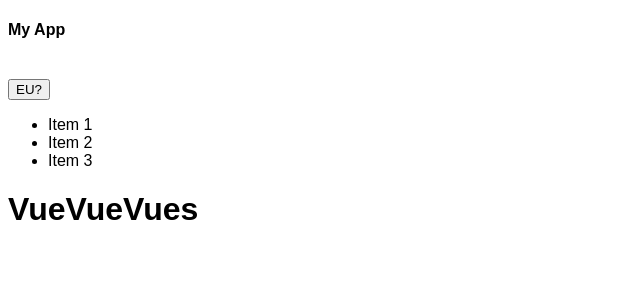
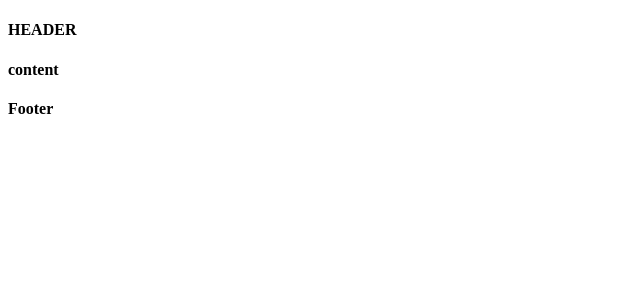
Before and after one commit to JuanesAdriano/my-vue-app, a Vue app: page / in a window 1280 px wide. Shown: the top 300 px of the page, without its empty margins (0-640 px from the left). Built offline with nearby package versions, Linux system fonts and the light colour scheme.

Commit message:
Passando nova estrutura para o App.vue

```diff
--- a/src/App.vue
+++ b/src/App.vue
@@ -1,46 +1,23 @@
 <template>
-    <div id="app">
-        <my-menu title="My App" v-on:button-click="onBtClick">
-            <ul>
-                <li>Item 1</li>
-                <li>Item 2</li>
-                <li>Item 3</li>
-            </ul>
-
-        </my-menu>
-        <h1>{{msg}}</h1>
+    <div id="app2">
+        <app-header></app-header>
+        <app-content></app-content>
+        <app-footer></app-footer>
     </div>
 </template>
 
 <script>
-    import myMenu from './myMenu.vue'
+    import AppHeader from './layout/AppHeader.vue'
+    import AppContent from './layout/AppContent.vue'
+    import AppFooter from './layout/AppFooter.vue'
 
     export default {
-
-
-        data() {
-            return {
-                msg: 'VueVueVues'
-            }
-        },
-        components: {
-            myMenu
-        },
-        methods:{
-           onMenuClick:function (e) {
-               alert("Clicou no menu!");
-           },
-            onBtClick:function (message) {
-                alert(message);
-
-            }
-
+        components:{
+            AppHeader, AppContent, AppFooter
         }
     }
 </script>
 
 <style>
-    body {
-        font-family: Arial, Helvetica, sans-serif;
-    }
+
 </style>
```
Also changed, not shown: src/pt2/App2.vue (deleted, +0 -23 lines).
